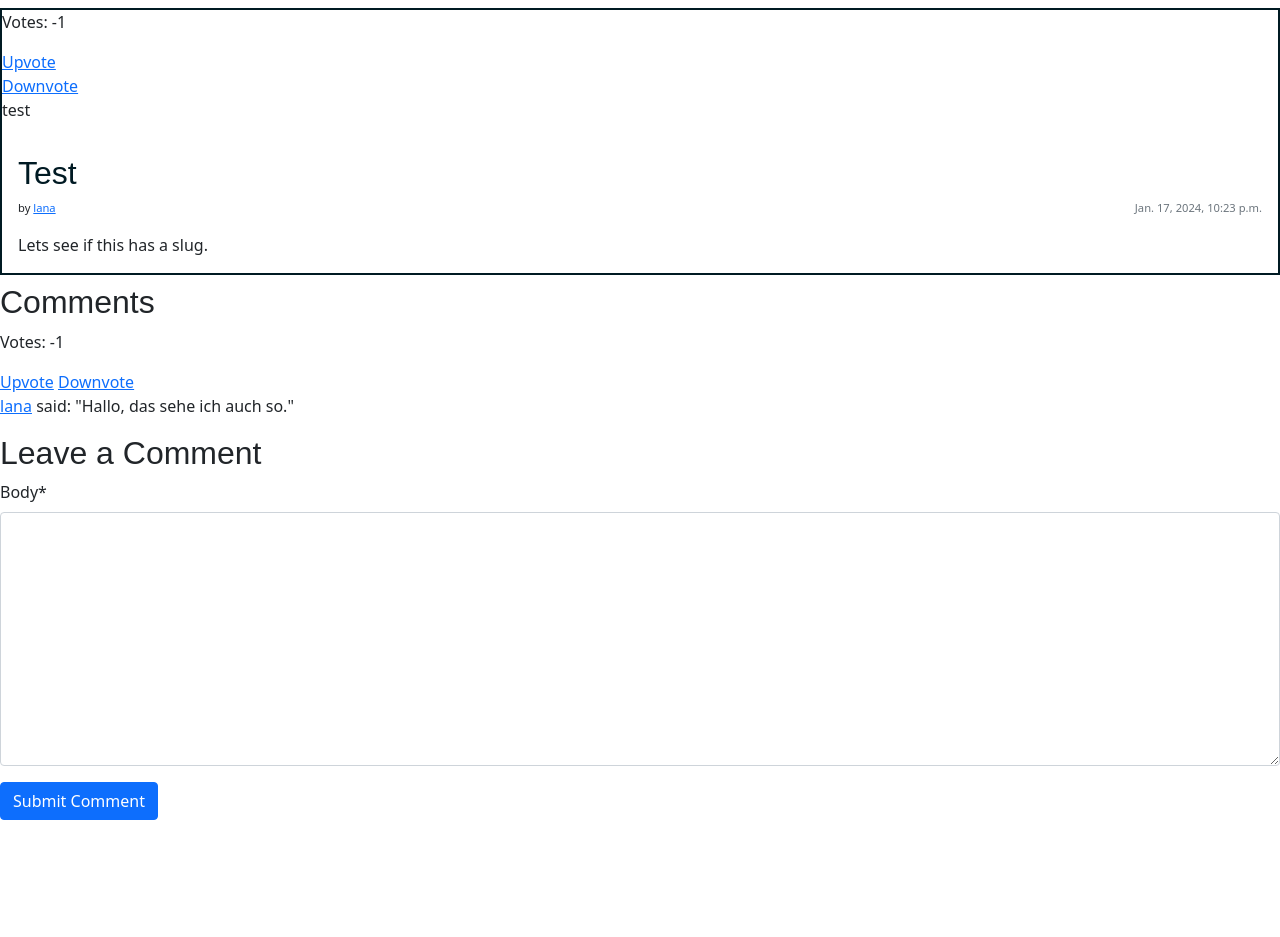
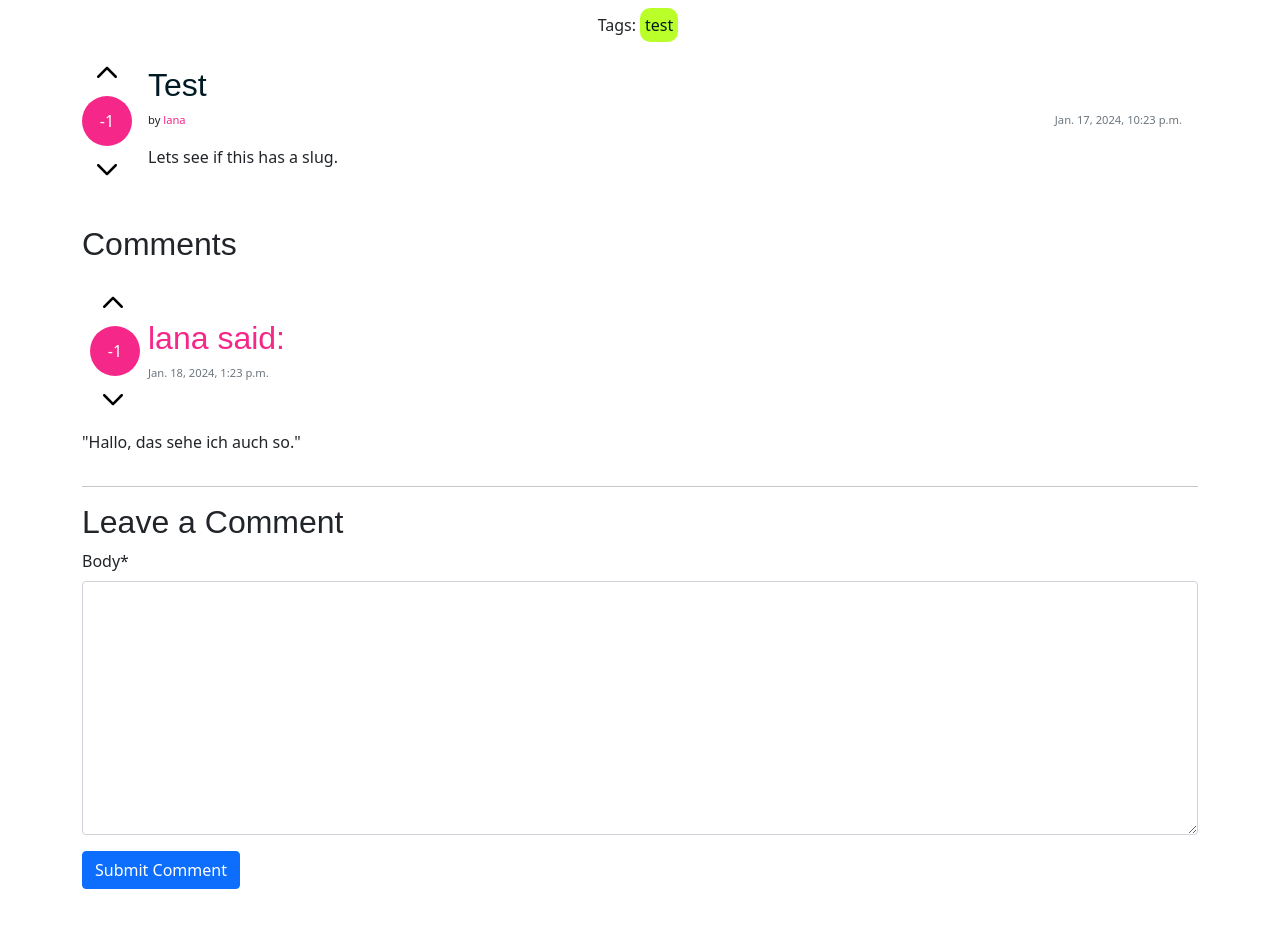
Before and after one commit to DasUnicorn/WordWeave, a Django app: page /thread/test/ in a window 1280 px wide. Shown: the part 56-993 px from the top of the page. Before the commit the page ends 876 px from the top, so only its background shows below. Run offline with Django 4.2, Linux system fonts and the light colour scheme; a user stored in the database is signed in; data comes from the database, SQL or seed files in the repository; parts of the project's set-up code (start-up, migrations or seed data) failed here and were passed over; some libraries are stand-ins or nearby versions; some web fonts are replaced.

Commit message:
feat: add styling to thread detail

```diff
--- a/static/css/style.css
+++ b/static/css/style.css
@@ -15,6 +15,19 @@
 	/* Fallback for iOS */
 	text-decoration: none;
 	text-decoration: transparent;
+}
+
+.profile-pic {
+	width: 100px;
+	height: 100px;
+	border: 2px solid var(--color-text-dark);
+}
+
+.bio {
+	background-color: var(--color-highlight);
+	color: var(--color-text-dark);
+	padding: 10px;
+	border: solid;
 }
 
 .header-gif {
@@ -76,7 +89,7 @@ h4 {
 
 .banner-box {
 	border: 2px solid var(--color-text-light);
-  box-shadow: -8px -8px 0px 1px var(--color-text-light);
+	box-shadow: -8px -8px 0px 1px var(--color-text-light);
 }
 
 .font-marker {
@@ -131,6 +144,12 @@ h4 {
 	color: var(--color-text-light);
 }
 
+a {
+	/* Fallback for iOS: */
+	text-decoration: none;
+	text-decoration: transparent;
+}
+
 .tag {
 	padding: 5px;
 	border-radius: 10px;
@@ -144,13 +163,13 @@ h4 {
 
 /* Overwright Bootstrap classes*/
 
-.fs-7{
+.fs-7 {
 	font-size: 0.7em;
 }
 
 .card {
 	border: 2px solid var(--color-text-dark);
-  	border-radius: 0;
+	border-radius: 0;
 }
 
 .card-title {
--- a/weave_manager/templates/thread_detail.html
+++ b/weave_manager/templates/thread_detail.html
@@ -1,36 +1,55 @@
 {% extends "base.html" %}
+{% load static %}
 {% load crispy_forms_tags %}
 {% block content %}
 <!-- Display the Thread -->
-<div class="card my-2">
-    <p>Votes: {{ thread.votes }}</p>
-    {% if request.user.is_authenticated %}
-    <a href="{% url 'upvote_thread' thread_id=thread.id %}">Upvote</a>
-    <a href="{% url 'downvote_thread' thread_id=thread.id %}">Downvote</a>
-    {% endif %}
+<div class="container-lg">
+    <div class="d-flex flex-row align-items-center justify-content-center m-2">
+        <p class="m-0">Tags:</p>
         {% for tag in thread.tags.all %}
-    <p>{{ tag }}</p>
+        <p class="tag m-0 mx-1">{{ tag }}</p>
         {% endfor %}
+    </div>
+    <div class="my-2 d-flex flex-row">
+        <div class="d-flex flex-column align-items-center">
+            <a href="{% url 'upvote_thread' thread_id=thread.id %}"><img src="{% static 'img/icons/up.svg' %}" class="icon m-2"></img></a>
+            <p class="circle m-0">{{ thread.votes }}</p>
+            <a href="{% url 'downvote_thread' thread_id=thread.id %}"><img src="{% static 'img/icons/up.svg' %}" class="icon m-2 rotate-180"></img></a>
+        </div>
         <div class="card-body d-flex flex-column">
-        <h2 class="card-title">{{ thread.title }}</h2>
+            <h2><a href="{% url 'thread_detail' slug=thread.slug %}" class="card-title">{{ thread.title }}</a></h2>
             <div class="d-flex flex-row justify-content-between">
-            <p class="fs-7">by <a href="{% url 'user_profile' username=thread.author %}">{{ thread.author }}</a></p>
-            <p class="card-text text-muted fs-7">{{ thread.created_on }}</p>
+                <p class="fs-7">by <a href="{% url 'user_profile' username=thread.author %}" class="link">{{ thread.author }}</a></p>
+                <p class="card-text text-muted fs-7">{{ thread.created_on}}</p>
             </div>
             <p class="card-text">{{ thread.content }}</p>
+            </p>
+        </div>
     </div>
 </div>
 <!-- Display comments -->
+<div class="container-lg">
     <h2>Comments</h2>
     {% for comment in comments %}
-<p>Votes: {{ comment.votes }}</p>
-{% if request.user.is_authenticated %}
-<a href="{% url 'upvote_comment' comment_id=comment.id %}">Upvote</a>
-<a href="{% url 'downvote_comment' comment_id=comment.id %}">Downvote</a>
-{% endif %}
+    <div class="d-flex flex-column">
+        <div class="d-flex flex-row align-items-center">
+            <div class="p-2">
+                <a href="{% url 'upvote_comment' comment_id=comment.id %}"><img src="{% static 'img/icons/up.svg' %}" class="icon m-2"></img></a>
+                <p class="circle m-0">{{ comment.votes }}</p>
+                <a href="{% url 'downvote_comment' comment_id=comment.id %}"><img src="{% static 'img/icons/up.svg' %}" class="icon m-2 rotate-180"></img></a>
+            </div>
+            <div>
+                <a href="{% url 'user_profile' username=comment.author %}" class="link">
+                    <h2>{{ comment.author }} said:</h2>
+                </a>
+                <p class="card-text text-muted fs-7">{{ comment.created_on}}</p>
+            </div>
+        </div>
         <div class="comment">
-    <p><a href="{% url 'user_profile' username=comment.author %}">{{ comment.author }}</a> said: "{{ comment.body }}"</p>
+            <p>"{{ comment.body }}"</p>
         </div>
+    </div>
+    <hr>
     {% endfor %}
     <!-- Comment form -->
     {% if request.user.is_authenticated %}
@@ -40,4 +59,5 @@
         {% crispy comment_form %}
     </form>
     {% endif %}
+</div>
 {% endblock %}
```
Lines whose indentation alone changed are shown as unchanged.
